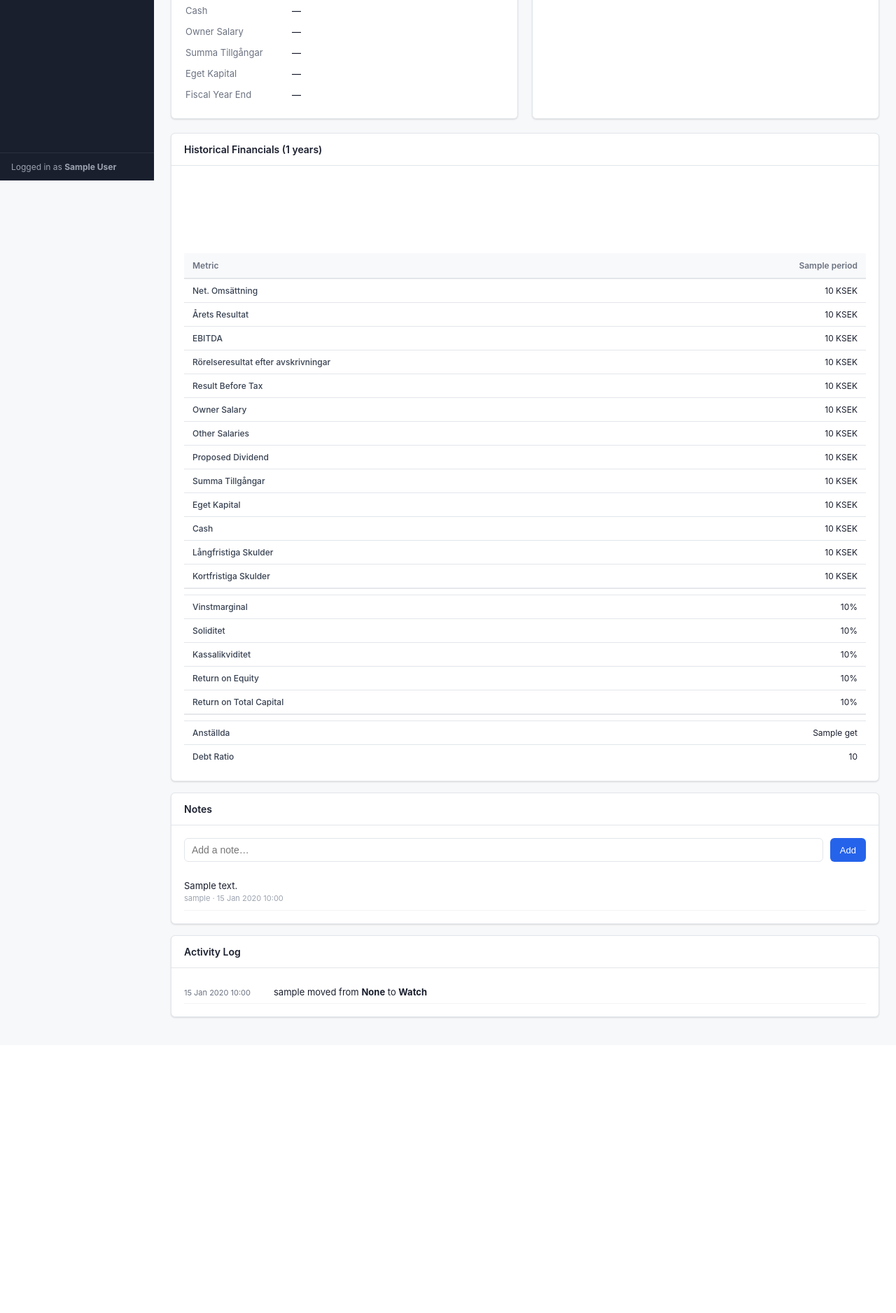
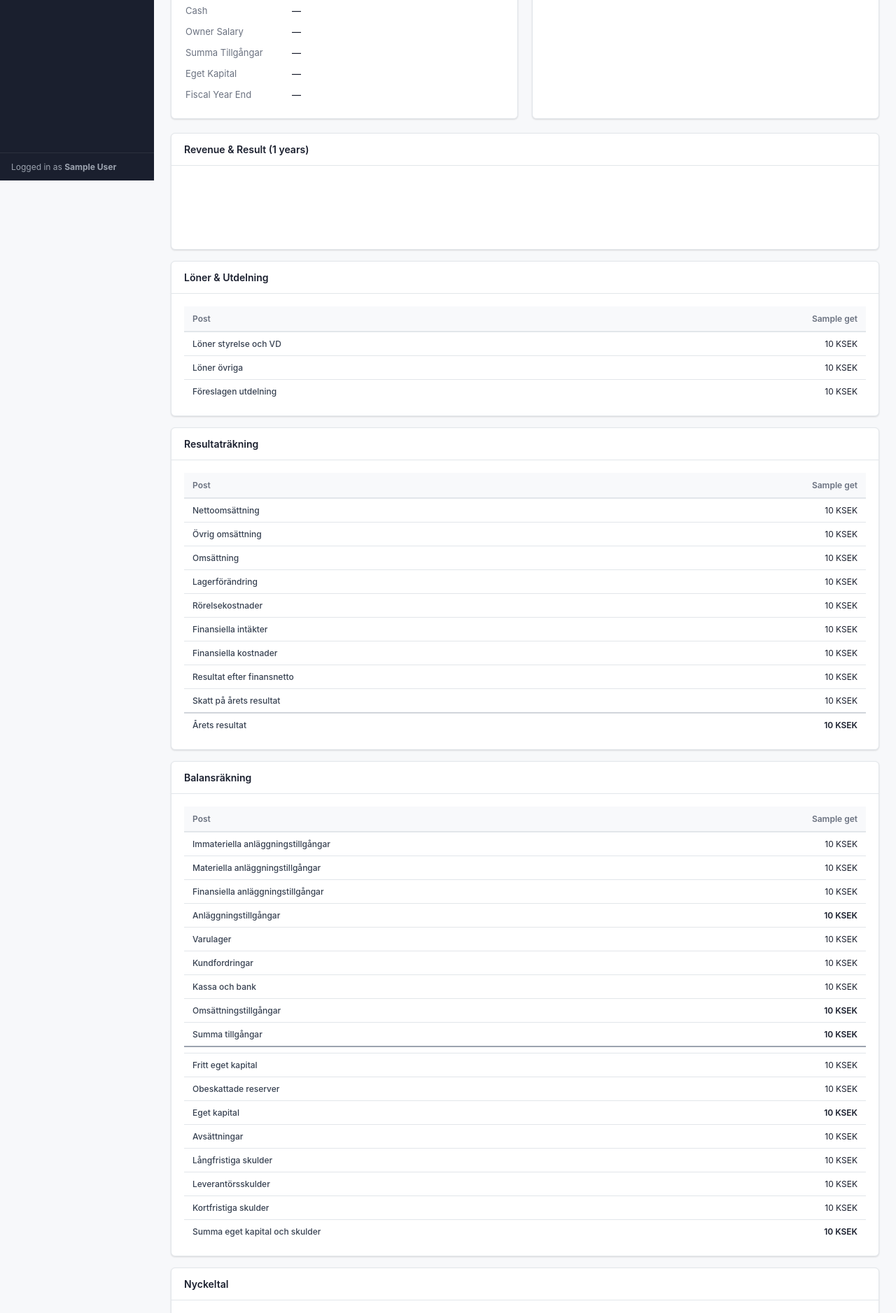
Before and after one commit to Haku2223/business-analyst, a FastAPI app: template app/templates/company.html in a window 1280 px wide. Shown: the part 542-2419 px from the top of the page at 70% size. Before the commit the page ends 1998 px from the top, so only its background shows below. Run offline with FastAPI, Linux system fonts and the light colour scheme; the template is opened without the code that fills it: most values are stand-ins (such as "Sample title", 1, 10 or a date in 2020).

Commit message:
Remake company detail page with separate Resultaträkning and Balansräkning sections
Split the single historical financials table into distinct sections:
- Löner & Utdelning (salaries and dividends)
- Resultaträkning (income statement): Nettoomsättning, Övrig omsättning,
  Omsättning, Lagerförändring, Rörelsekostnader, Finansiella intäkter/kostnader,
  Resultat efter finansnetto, Skatt, Årets resultat
- Balansräkning (balance sheet): all asset, equity and liability line items
- Nyckeltal (key ratios): margins, returns, employees, EBITDA

Also fixed the router to properly extract the years list from the stored
historical_financials dict format and read phase2a filter results from
the correct location.

https://claude.ai/code/session_01SN7jtZuAGgyXK7fVSA1JNk

```diff
--- a/app/templates/company.html
+++ b/app/templates/company.html
@@ -115,46 +115,122 @@
 
 <!-- Historical Financials (Phase 2a) -->
 {% if historical and historical|length > 0 %}
+
+<!-- Chart -->
 <div class="card mb-3">
-  <div class="card-header"><span class="card-title">Historical Financials ({{ historical|length }} years)</span></div>
+  <div class="card-header"><span class="card-title">Revenue & Result ({{ historical|length }} years)</span></div>
   <div class="card-body">
-    <!-- Chart -->
-    <div style="margin-bottom:24px">
     <canvas id="historicalChart" height="80"></canvas>
   </div>
+</div>
 
-    <!-- Year-by-year table -->
-    <div style="overflow-x:auto">
+<!-- Löner & Utdelning -->
+<div class="card mb-3">
+  <div class="card-header"><span class="card-title">Löner & Utdelning</span></div>
+  <div class="card-body" style="overflow-x:auto">
     <table class="data-table" style="width:100%;font-size:12px">
       <thead>
         <tr>
-            <th style="text-align:left;min-width:180px">Metric</th>
+          <th style="text-align:left;min-width:220px">Post</th>
           {% for year in historical %}
-            <th style="text-align:right;min-width:100px">{{ year.period or 'Year ' ~ loop.index }}</th>
+          <th style="text-align:right;min-width:100px">{{ year.get('slutdatum', year.get('period', 'Year ' ~ loop.index)) }}</th>
           {% endfor %}
         </tr>
       </thead>
       <tbody>
-          {% set ksek_rows = [
-            ('Net. Omsättning', 'omsattning', 'nettoomsattning'),
-            ('Årets Resultat', 'arets_resultat', none),
-            ('EBITDA', 'ebitda', none),
-            ('Rörelseresultat efter avskrivningar', 'rorelseresultat_efter_avskrivningar', none),
-            ('Result Before Tax', 'resultat_fore_skatt', none),
-            ('Owner Salary', 'loner_styrelse_vd', none),
-            ('Other Salaries', 'loner_ovriga', none),
-            ('Proposed Dividend', 'foreslagen_utdelning', none),
-            ('Summa Tillgångar', 'summa_tillgangar', none),
-            ('Eget Kapital', 'eget_kapital', none),
-            ('Cash', 'kassa_och_bank', none),
-            ('Långfristiga Skulder', 'langfristiga_skulder', none),
-            ('Kortfristiga Skulder', 'kortfristiga_skulder', none),
+        {% set salary_rows = [
+          ('Löner styrelse och VD', 'loner_styrelse_vd'),
+          ('Löner övriga', 'loner_ovriga'),
+          ('Föreslagen utdelning', 'foreslagen_utdelning'),
         ] %}
-          {% for label, key, alt_key in ksek_rows %}
+        {% for label, key in salary_rows %}
         <tr>
           <td style="font-weight:500;color:#374151">{{ label }}</td>
           {% for year in historical %}
-            {% set val = year.get(key) if year.get(key) is not none else (year.get(alt_key) if alt_key else none) %}
+          {% set val = year.get(key) %}
+          <td style="text-align:right;{% if val is not none and val < 0 %}color:#dc2626{% endif %}">
+            {% if val is not none %}{{ (val / 100000)|round(0)|int }} KSEK{% else %}—{% endif %}
+          </td>
+          {% endfor %}
+        </tr>
+        {% endfor %}
+      </tbody>
+    </table>
+  </div>
+</div>
+
+<!-- Resultaträkning -->
+<div class="card mb-3">
+  <div class="card-header"><span class="card-title">Resultaträkning</span></div>
+  <div class="card-body" style="overflow-x:auto">
+    <table class="data-table" style="width:100%;font-size:12px">
+      <thead>
+        <tr>
+          <th style="text-align:left;min-width:220px">Post</th>
+          {% for year in historical %}
+          <th style="text-align:right;min-width:100px">{{ year.get('slutdatum', year.get('period', 'Year ' ~ loop.index)) }}</th>
+          {% endfor %}
+        </tr>
+      </thead>
+      <tbody>
+        {% set rr_rows = [
+          ('Nettoomsättning', 'nettoomsattning'),
+          ('Övrig omsättning', 'ovrig_omsattning'),
+          ('Omsättning', 'omsattning'),
+          ('Lagerförändring', 'lagerforandring'),
+          ('Rörelsekostnader', 'rorelsekostnader'),
+          ('Finansiella intäkter', 'finansiella_intakter'),
+          ('Finansiella kostnader', 'finansiella_kostnader'),
+          ('Resultat efter finansnetto', 'resultat_efter_finansnetto'),
+          ('Skatt på årets resultat', 'skatt'),
+          ('Årets resultat', 'arets_resultat'),
+        ] %}
+        {% for label, key in rr_rows %}
+        <tr{% if key == 'arets_resultat' %} style="border-top:2px solid #d1d5db;font-weight:600"{% endif %}>
+          <td style="font-weight:500;color:#374151">{{ label }}</td>
+          {% for year in historical %}
+          {% set val = year.get(key) %}
+          <td style="text-align:right;{% if val is not none and val < 0 %}color:#dc2626{% endif %}">
+            {% if val is not none %}{{ (val / 100000)|round(0)|int }} KSEK{% else %}—{% endif %}
+          </td>
+          {% endfor %}
+        </tr>
+        {% endfor %}
+      </tbody>
+    </table>
+  </div>
+</div>
+
+<!-- Balansräkning -->
+<div class="card mb-3">
+  <div class="card-header"><span class="card-title">Balansräkning</span></div>
+  <div class="card-body" style="overflow-x:auto">
+    <table class="data-table" style="width:100%;font-size:12px">
+      <thead>
+        <tr>
+          <th style="text-align:left;min-width:220px">Post</th>
+          {% for year in historical %}
+          <th style="text-align:right;min-width:100px">{{ year.get('slutdatum', year.get('period', 'Year ' ~ loop.index)) }}</th>
+          {% endfor %}
+        </tr>
+      </thead>
+      <tbody>
+        {% set br_rows = [
+          ('Immateriella anläggningstillgångar', 'immateriella_anlaggningstillgangar'),
+          ('Materiella anläggningstillgångar', 'materiella_anlaggningstillgangar'),
+          ('Finansiella anläggningstillgångar', 'finansiella_anlaggningstillgangar'),
+          ('Anläggningstillgångar', 'anlaggningstillgangar'),
+          ('Varulager', 'varulager'),
+          ('Kundfordringar', 'kundfordringar'),
+          ('Kassa och bank', 'kassa_och_bank'),
+          ('Omsättningstillgångar', 'omsattningstillgangar'),
+          ('Summa tillgångar', 'summa_tillgangar'),
+        ] %}
+        {% for label, key in br_rows %}
+        <tr{% if key in ('anlaggningstillgangar', 'omsattningstillgangar', 'summa_tillgangar') %} style="border-top:1px solid #d1d5db;font-weight:600"{% endif %}>
+          <td style="font-weight:500;color:#374151">{{ label }}</td>
+          {% for year in historical %}
+          {% set val = year.get(key) %}
           <td style="text-align:right;{% if val is not none and val < 0 %}color:#dc2626{% endif %}">
             {% if val is not none %}{{ (val / 100000)|round(0)|int }} KSEK{% else %}—{% endif %}
           </td>
@@ -162,14 +238,54 @@
         </tr>
         {% endfor %}
 
-          <tr style="border-top:2px solid #e5e7eb"><td colspan="{{ historical|length + 1 }}" style="padding:4px"></td></tr>
+        <tr style="border-top:2px solid #9ca3af"><td colspan="{{ historical|length + 1 }}" style="padding:4px"></td></tr>
 
+        {% set br_equity_rows = [
+          ('Fritt eget kapital', 'fritt_eget_kapital'),
+          ('Obeskattade reserver', 'obeskattade_reserver'),
+          ('Eget kapital', 'eget_kapital'),
+          ('Avsättningar', 'avsattningar'),
+          ('Långfristiga skulder', 'langfristiga_skulder'),
+          ('Leverantörsskulder', 'leverantorsskulder'),
+          ('Kortfristiga skulder', 'kortfristiga_skulder'),
+          ('Summa eget kapital och skulder', 'summa_eget_kapital_och_skulder'),
+        ] %}
+        {% for label, key in br_equity_rows %}
+        <tr{% if key in ('eget_kapital', 'summa_eget_kapital_och_skulder') %} style="border-top:1px solid #d1d5db;font-weight:600"{% endif %}>
+          <td style="font-weight:500;color:#374151">{{ label }}</td>
+          {% for year in historical %}
+          {% set val = year.get(key) %}
+          <td style="text-align:right;{% if val is not none and val < 0 %}color:#dc2626{% endif %}">
+            {% if val is not none %}{{ (val / 100000)|round(0)|int }} KSEK{% else %}—{% endif %}
+          </td>
+          {% endfor %}
+        </tr>
+        {% endfor %}
+      </tbody>
+    </table>
+  </div>
+</div>
+
+<!-- Nyckeltal -->
+<div class="card mb-3">
+  <div class="card-header"><span class="card-title">Nyckeltal</span></div>
+  <div class="card-body" style="overflow-x:auto">
+    <table class="data-table" style="width:100%;font-size:12px">
+      <thead>
+        <tr>
+          <th style="text-align:left;min-width:220px">Nyckeltal</th>
+          {% for year in historical %}
+          <th style="text-align:right;min-width:100px">{{ year.get('slutdatum', year.get('period', 'Year ' ~ loop.index)) }}</th>
+          {% endfor %}
+        </tr>
+      </thead>
+      <tbody>
         {% set pct_rows = [
-            ('Vinstmarginal', 'vinstmarginal'),
-            ('Soliditet', 'soliditet'),
-            ('Kassalikviditet', 'kassalikviditet'),
-            ('Return on Equity', 'avkastning_eget_kapital'),
-            ('Return on Total Capital', 'avkastning_totalt_kapital'),
+          ('Vinstmarginal', 'vinstmarginal_pct'),
+          ('Kassalikviditet', 'kassalikviditet_pct'),
+          ('Soliditet', 'soliditet_pct'),
+          ('Avkastning eget kapital', 'avkastning_eget_kapital_pct'),
+          ('Avkastning totalt kapital', 'avkastning_totalt_kapital_pct'),
         ] %}
         {% for label, key in pct_rows %}
         <tr>
@@ -183,8 +299,13 @@
         </tr>
         {% endfor %}
 
-          <tr style="border-top:2px solid #e5e7eb"><td colspan="{{ historical|length + 1 }}" style="padding:4px"></td></tr>
-
+        <tr style="border-top:1px solid #e5e7eb">
+          <td style="font-weight:500;color:#374151">Skuldsättningsgrad</td>
+          {% for year in historical %}
+          {% set val = year.get('skuldsattningsgrad') %}
+          <td style="text-align:right">{% if val is not none %}{{ val|round(2) }}{% else %}—{% endif %}</td>
+          {% endfor %}
+        </tr>
         <tr>
           <td style="font-weight:500;color:#374151">Anställda</td>
           {% for year in historical %}
@@ -192,17 +313,26 @@
           {% endfor %}
         </tr>
         <tr>
-            <td style="font-weight:500;color:#374151">Debt Ratio</td>
+          <td style="font-weight:500;color:#374151">Personalkostnader per anställd</td>
           {% for year in historical %}
-            {% set val = year.get('skuldsattningsgrad') %}
-            <td style="text-align:right">{% if val is not none %}{{ val|round(2) }}{% else %}—{% endif %}</td>
+          {% set val = year.get('personalkostnader_per_anstalld') %}
+          <td style="text-align:right">{% if val is not none %}{{ (val / 100000)|round(0)|int }} KSEK{% else %}—{% endif %}</td>
+          {% endfor %}
+        </tr>
+        <tr>
+          <td style="font-weight:500;color:#374151">EBITDA</td>
+          {% for year in historical %}
+          {% set val = year.get('ebitda') %}
+          <td style="text-align:right;{% if val is not none and val < 0 %}color:#dc2626{% endif %}">
+            {% if val is not none %}{{ (val / 100000)|round(0)|int }} KSEK{% else %}—{% endif %}
+          </td>
           {% endfor %}
         </tr>
       </tbody>
     </table>
   </div>
 </div>
-</div>
+
 {% elif company.phase2_status == 'not_started' %}
 <div class="card mb-3">
   <div class="card-body text-muted" style="text-align:center;padding:32px">
@@ -278,7 +408,7 @@ async function updateStatus(orgnr, newStatus) {
   script.src = 'https://cdn.jsdelivr.net/npm/chart.js@4/dist/chart.umd.min.js';
   script.onload = function() {
     const historical = {{ historical | tojson }};
-    const labels = historical.map((y, i) => y.period || ('Year ' + (i + 1)));
+    const labels = historical.map((y, i) => y.slutdatum || y.period || ('Year ' + (i + 1)));
 
     // Revenue in MSEK (öre → MSEK = / 100_000_000)
     const revenue = historical.map(y => {
```
Also changed, not shown: app/routers/company.py (+20 -2 lines). Lines whose indentation alone changed are shown as unchanged.
